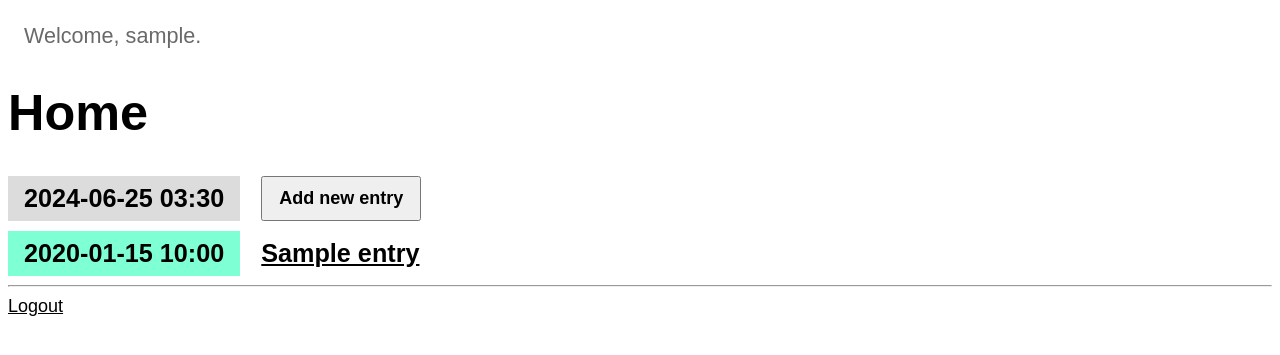
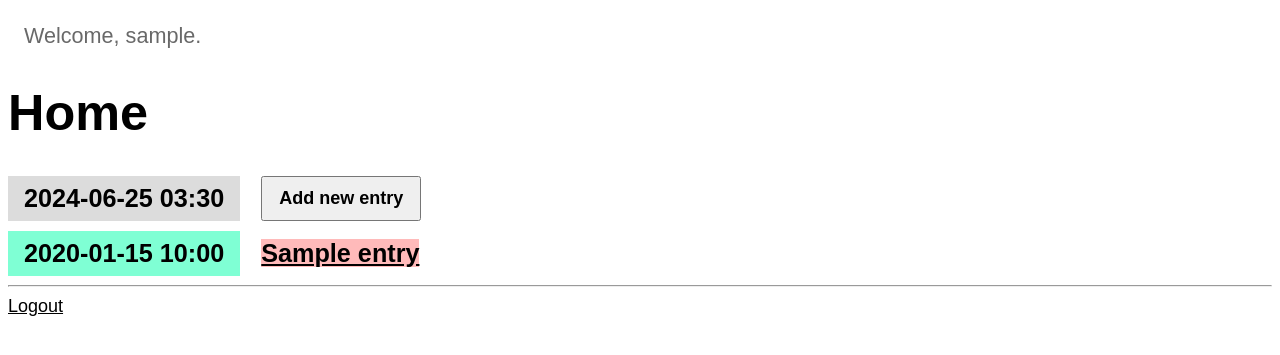
Before and after one commit to liam-ob/djangoJournal, a Django app: page / in a window 1280 px wide. Shown: the top 355 px of the page. Run offline with Django 4.2, Linux system fonts and the light colour scheme; a user stored in the database is signed in; tables that the repository leaves empty hold one stand-in row (values such as "Sample post").

Commit message:
Updated errors

```diff
--- a/diary/entries/models.py
+++ b/diary/entries/models.py
@@ -11,7 +11,7 @@ class Login(models.Model):
 class Entry(models.Model):
     title = models.CharField(max_length=200)
     content = models.TextField()
-    date_created = models.DateTimeField(default=timezone.now())
+    date_created = models.DateTimeField(default=timezone.now)
     important = models.BooleanField(default=False)
 
     def __str__(self):
--- a/diary/entries/templates/entries/entry_list.html
+++ b/diary/entries/templates/entries/entry_list.html
@@ -14,13 +14,13 @@
         <h3>
             {% if entry.important %}
             <a href="{% url 'entry-detail' entry.id %}">
-                {{ entry.title }}
+                <b style="background-color: #ff5c5c6b;">
+                    {{ entry.title }}
+                </b>
             </a>
             {% else %}
             <a href="{% url 'entry-detail' entry.id %}">
-                <b style="color: #8B0000;">
-                    {{ entry.title }}
-                </b>
+                {{ entry.title }}
             </a>
             {% endif %}
         </h3>
```
